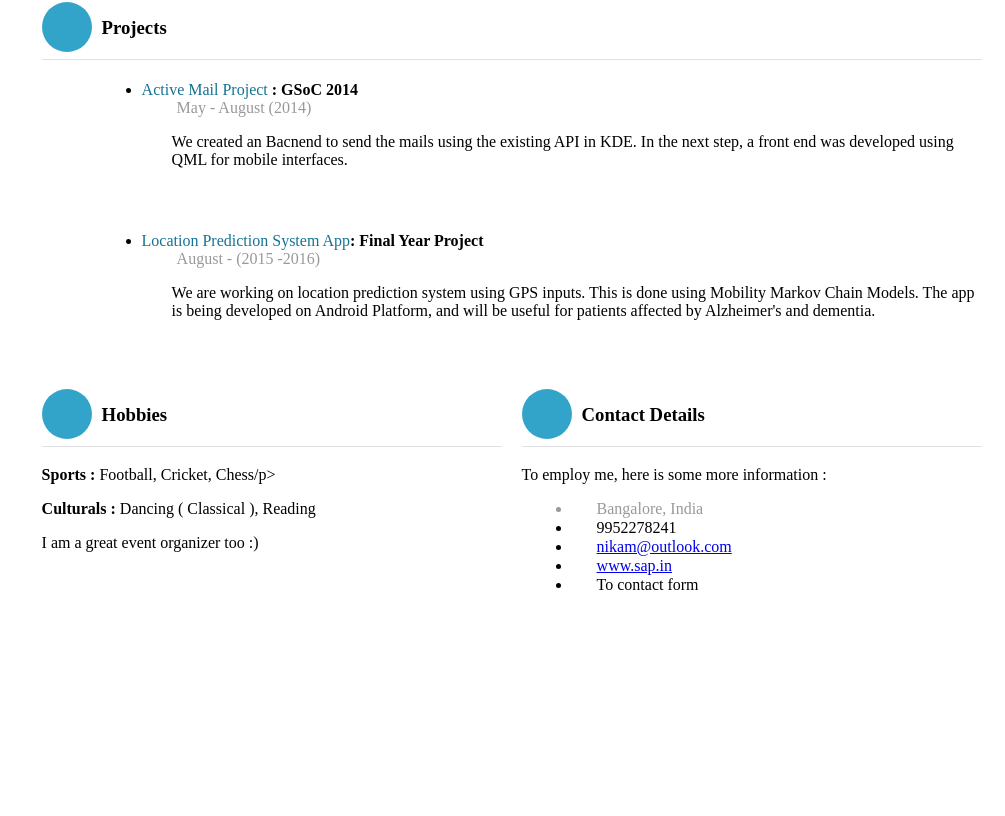
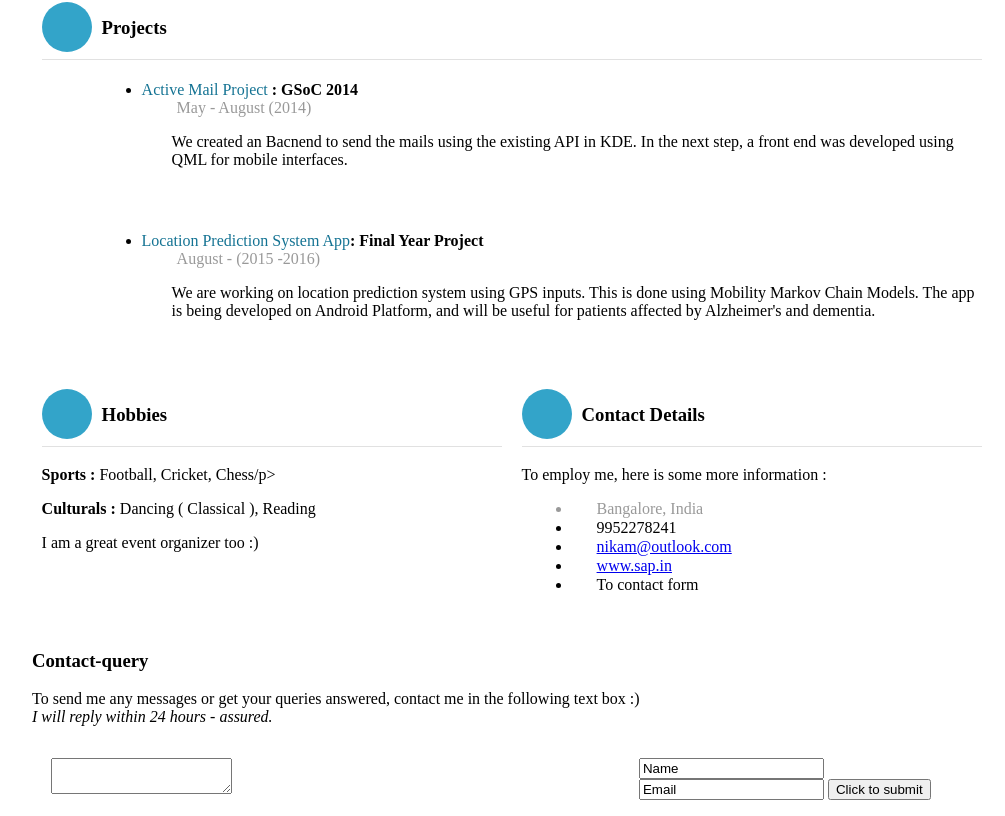
Before and after one commit to nikam/Resume_Sara, a plain HTML site: page index.html in a window 1280 px wide. Shown: the part 782-1598 px from the top of the page, without its empty margins (128-1133 px from the left). Before the commit the page ends 1421 px from the top, so only its background shows below. Drawn offline with Linux system fonts and the light colour scheme.

Commit message:
add contact form

```diff
--- a/index.html
+++ b/index.html
@@ -126,6 +126,26 @@
 
 
 
+		<!-- Contact -->
+	<section class="contactform_clearfix">
+		<div class="container_16">
+			<h3>Contact-query</h3>
+			<p> To send me any messages or get your queries answered, contact me in the following text box :)
+			<br><em>I will reply within 24 hours - assured.</em></p>
+			<form novalidate="novalidate" method="post" action="#" name="contact" class="grid_16">
+				<p class="grid_10"><textarea name="message" placeholder="Message" class="required"></textarea></p>
+				<p class="grid_6">
+					<input name="nom" placeholder="Nom - Prénom" class="required" value="Name" type="text">
+					<input name="email" placeholder="Adresse email" value="Email" class="required" type="email">
+					<input name="envoi" value="Click to submit" class="required" type="submit">
+					<span class="messageform"></span>
+				</p>
+			</form>
+		</div>
+	</section>
+
+
+
 <!-- Scripts JavaScript for validating-->
 
 <!--
```
